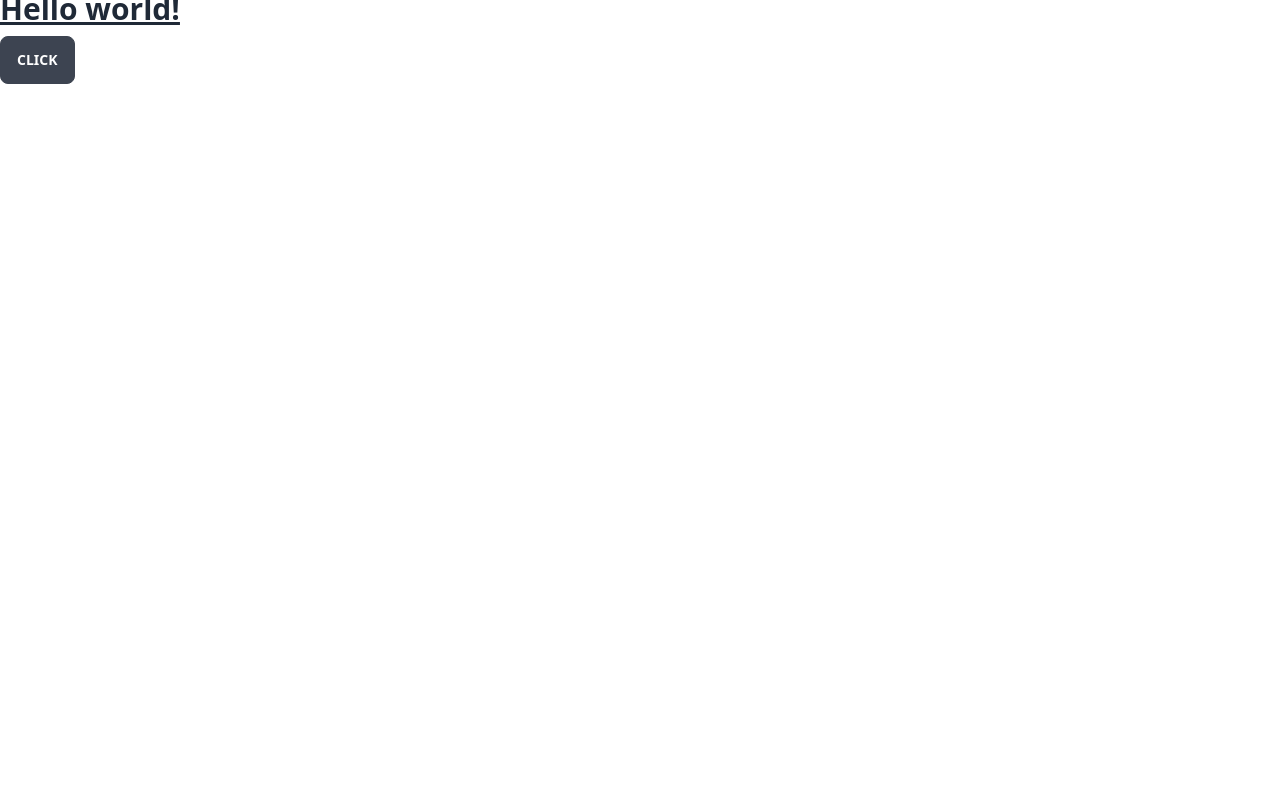
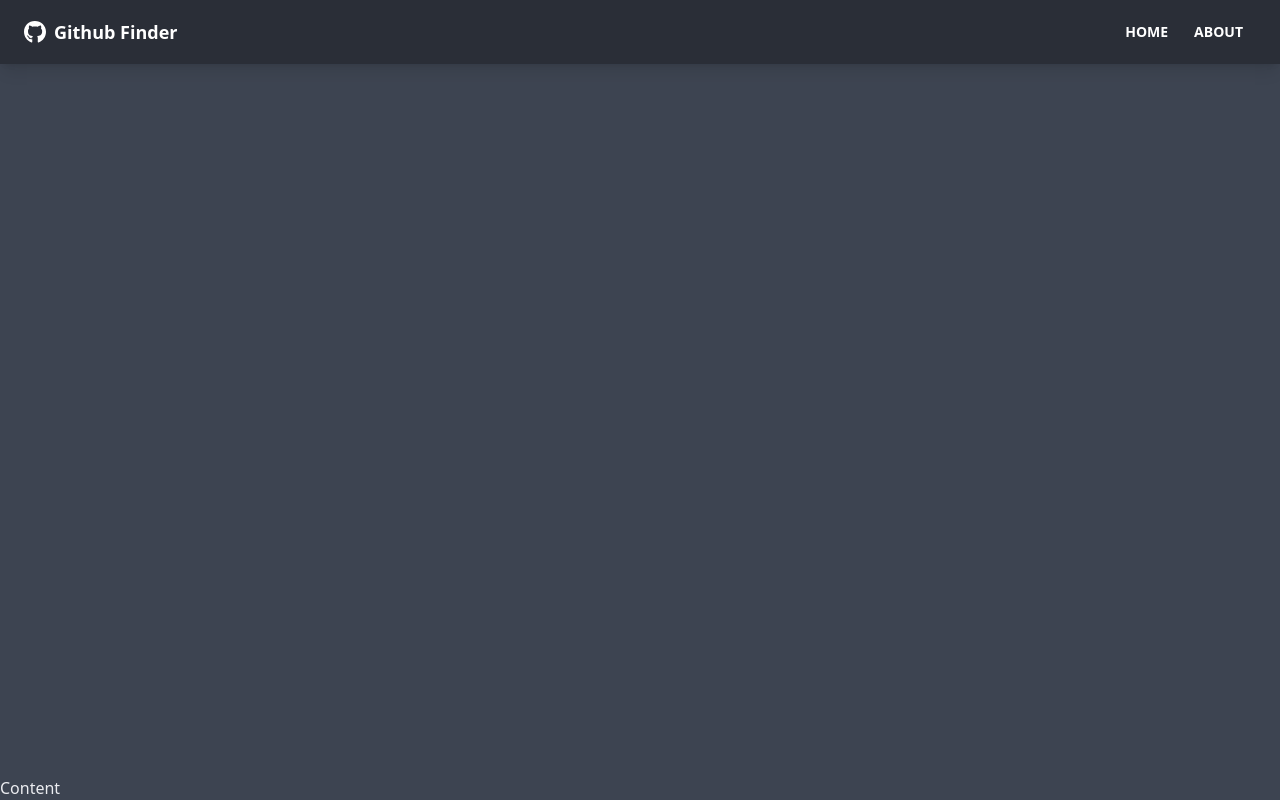
Before and after one commit to Akash52/github-finder-3, a React (Create React App) app: page / in a window 1280 px wide. Built offline with nearby package versions, Linux system fonts and the light colour scheme.

Commit message:
Navbar Component

```diff
--- a/package.json
+++ b/package.json
@@ -9,6 +9,8 @@
     "daisyui": "^1.25.4",
     "react": "^17.0.2",
     "react-dom": "^17.0.2",
+    "react-icons": "^4.3.1",
+    "react-router-dom": "^6.2.1",
     "react-scripts": "5.0.0",
     "web-vitals": "^2.1.4"
   },
--- a/public/index.html
+++ b/public/index.html
@@ -1,5 +1,5 @@
 <!DOCTYPE html>
-<html lang="en">
+<html lang="en" data-theme="dark">
   <head>
     <meta charset="utf-8" />
     <link rel="icon" href="%PUBLIC_URL%/favicon.ico" />
@@ -24,7 +24,7 @@
       work correctly both with client-side routing and a non-root public URL.
       Learn how to configure a non-root public URL by running `npm run build`.
     -->
-    <title>React App</title>
+    <title>Github Finder</title>
   </head>
   <body>
     <noscript>You need to enable JavaScript to run this app.</noscript>
--- a/src/App.js
+++ b/src/App.js
@@ -1,13 +1,15 @@
 import React from 'react'
+import { BrowserRouter as Router, Route } from 'react-router-dom'
+import Navbar from './Components/Navbar'
 
 const App = () => {
   return (
-    <>
-      <h1 className="text-3xl font-bold  underline animate-bounce">
-        Hello world!
-      </h1>
-      <button className="btn">Click</button>
-    </>
+    <Router>
+      <div className="flex flex-col justify-between h-screen">
+        <Navbar />
+        <main>Content</main>
+      </div>
+    </Router>
   )
 }
 
--- /dev/null
+++ b/src/Components/Navbar.jsx
@@ -0,0 +1,30 @@
+import React from 'react'
+import { FaGithub } from 'react-icons/fa'
+import { Link } from 'react-router-dom'
+
+const Navbar = () => {
+  return (
+    <nav className="navbar bg-neutral text-neutral-content mb-12 shadow-lg">
+      <div className="container mx-auto">
+        <div className="flex-none px-2 mx-2">
+          <FaGithub className="inline pr-2 text-3xl cursor-pointer" />
+          <Link to="/" className="text-lg font-bold align-middle">
+            Github Finder
+          </Link>
+        </div>
+        <div className="flex-1 px-2 mx-2">
+          <div className="flex justify-end">
+            <Link to="/about" className="btn btn-ghost btn-sm rounded-btn">
+              Home
+            </Link>
+            <Link to="/about" className="btn btn-ghost btn-sm rounded-btn">
+              About
+            </Link>
+          </div>
+        </div>
+      </div>
+    </nav>
+  )
+}
+
+export default Navbar
```
Also changed, not shown: 1 other file (tests, documents, lock files or other folders).
